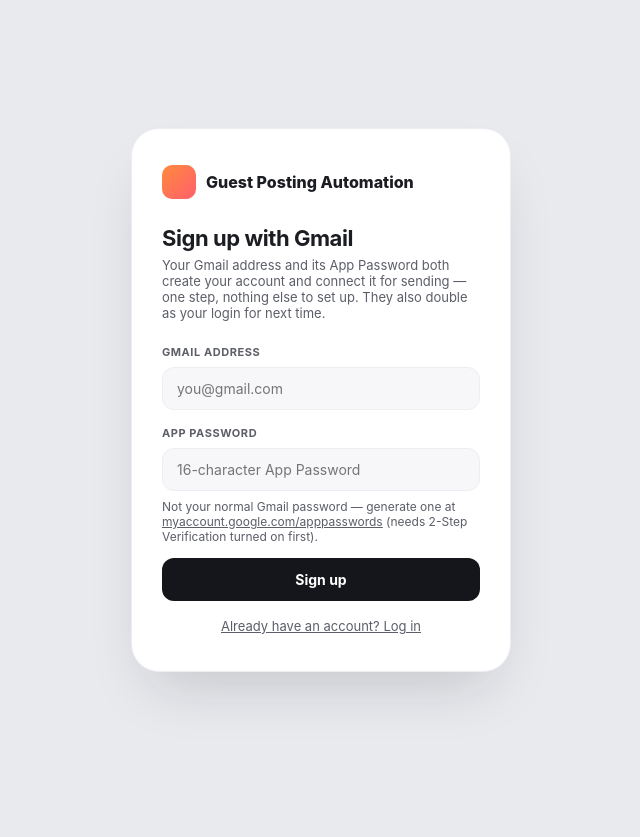
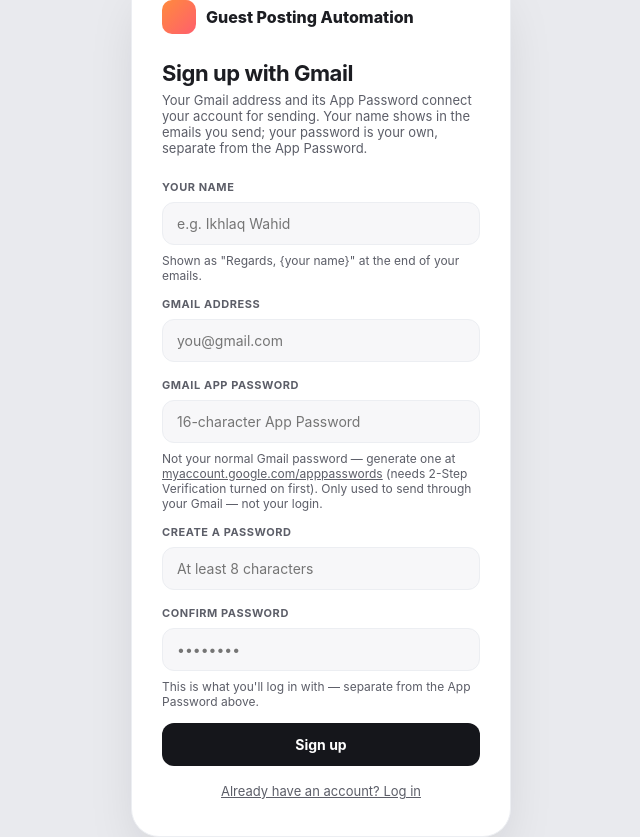
Before and after one commit to engr-ikhlaq/SEBT-OFFPAGE-AUTOMATION, a Flask app: page /signup in a window 1280 px wide. Shown: the whole page, without its empty margins (319-959 px from the left). Before the commit the page ends 698 px from the top, so only its background shows below. Run offline with Flask 3, Linux system fonts and the light colour scheme; parts of the project's set-up code (start-up, migrations or seed data) failed here and were passed over; some libraries are stand-ins or nearby versions.

Commit message:
Collect a real name at signup, and decouple login password from App Password
Two separate problems with self-signup:
- _display_name_for() had nothing to build a "Regards, <name>" signature
  from but the username, which for a self-signed-up account IS the Gmail
  address - so outreach emails signed off with a mangled version of the
  sender's own email instead of a real name.
- The App Password doubled as the login password, so there was exactly
  one secret covering two very different purposes (SMTP access vs.
  logging into this app) - changing either meant touching both.

signup() now asks for: your name (full_name, used anywhere this app
shows who you are), the Gmail + App Password pair (sending identity
only, unchanged otherwise), and a separately-chosen login password
entered twice with an EqualTo check so a typo can't silently lock
someone out of their own new account. reset_password() is simplified to
match - login password only, for every account the same way, since it
no longer has any relationship to the App Password; changing a stale App
Password now only ever happens via /connect/gmail-manual.

Added /account/name so an existing account (including ones created
before this field existed) can set or fix their name at any time, from
a new field on the Manage Access page.

Co-Authored-By: Claude Sonnet 5 <noreply@anthropic.com>

```diff
--- a/app.py
+++ b/app.py
@@ -180,9 +180,17 @@ def _verify_gmail_app_password(email: str, app_password: str) -> None:
 
 
 def _display_name_for(username: str) -> str:
-    """'ikhlaq-wahid' -> 'Ikhlaq Wahid' — used as the From name for a
-    connected account, so each user signs as themselves rather than a
-    shared static name."""
+    """The user's own chosen name (set at signup, or later via /account/name)
+    if they have one, else a best-effort guess from their username -
+    'ikhlaq-wahid' -> 'Ikhlaq Wahid'. Used as the From name for a connected
+    account and in "Regards, <name>" at the end of outreach emails, so each
+    user signs as themselves. The fallback guess is what you'd want for an
+    owner-style username, but for a self-signed-up account the username IS
+    the Gmail address - without a stored full_name, that fallback just
+    title-cases the raw email instead of showing a real name."""
+    user = db.get_user_by_username(username)
+    if user and user.get("full_name"):
+        return user["full_name"]
     return username.replace("-", " ").replace("_", " ").title() or username
 
 
@@ -365,8 +373,18 @@ class ResetPasswordForm(FlaskForm):
     )
 
 
-class ResetGmailAppPasswordForm(FlaskForm):
-    app_password = PasswordField("New App Password", validators=[DataRequired()])
+class SignupForm(FlaskForm):
+    full_name = StringField("Your name", validators=[DataRequired()])
+    email = StringField("Gmail address", validators=[DataRequired()])
+    app_password = PasswordField("Gmail App Password", validators=[DataRequired()])
+    password = PasswordField("Create a password", validators=[DataRequired(), Length(min=8)])
+    confirm_password = PasswordField(
+        "Confirm password", validators=[DataRequired(), EqualTo("password", message="Passwords must match.")]
+    )
+
+
+class UpdateNameForm(FlaskForm):
+    full_name = StringField("Your name", validators=[DataRequired()])
 
 
 class CampaignForm(FlaskForm):
@@ -413,16 +431,21 @@ def signup():
     """Self-service account creation: a Gmail address + its App Password
     is both verified (live SMTP login) and immediately connected as the
     account's sending identity - one step instead of create-account-then-
-    separately-onboard. That same App Password also becomes this user's
-    login password (see login()'s check_password_hash), so there's exactly
-    one secret to keep track of, not two."""
+    separately-onboard. The App Password is only ever used for that Gmail
+    connection - login uses a password the person chooses here themselves
+    (entered twice, see SignupForm's EqualTo check), kept entirely separate
+    so changing one never affects the other. full_name is what shows as
+    the From name and in "Regards, <name>" on outreach emails - without
+    it, _display_name_for() had nothing to work with but the username,
+    which for this signup path IS the Gmail address."""
     if require_login():
         return redirect(url_for("index"))
 
-    form = ManualGmailForm()
+    form = SignupForm()
     if form.validate_on_submit():
         email = form.email.data.strip().lower()
         app_password = form.app_password.data
+        full_name = form.full_name.data.strip()
 
         connected_username = db.find_username_by_connected_email(email)
         if connected_username:
@@ -439,15 +462,35 @@ def signup():
             flash(f"Could not verify that Gmail address and App Password: {e}")
             return render_template("signup.html", form=form)
 
-        user_id = db.create_user(email, generate_password_hash(app_password), role="member", created_by="self-signup")
+        user_id = db.create_user(
+            email, generate_password_hash(form.password.data),
+            role="member", created_by="self-signup", full_name=full_name,
+        )
         db.save_manual_email_account(email, email, app_password)
         session["user_id"] = user_id
         session["username"] = email
         session["role"] = "member"
-        flash(f"Welcome! {email} is connected and ready to go.")
+        flash(f"Welcome, {full_name}! {email} is connected and ready to go.")
         return redirect(url_for("index"))
 
     return render_template("signup.html", form=form)
+
+
+@app.route("/account/name", methods=["POST"])
+def update_name():
+    """Lets anyone already logged in set or change the name shown as the
+    From name and in "Regards, <name>" on their outreach emails (see
+    _display_name_for) - reachable any time, not just at signup, so an
+    account created before this field existed (or a typo) isn't stuck."""
+    if not require_login():
+        return redirect(url_for("login"))
+    form = UpdateNameForm()
+    if form.validate_on_submit():
+        db.update_full_name(session["username"], form.full_name.data.strip())
+        flash("Name updated.")
+    else:
+        flash("Enter a name.")
+    return redirect(url_for("users"))
 
 
 @app.route("/forgot-password", methods=["GET", "POST"])
@@ -474,40 +517,24 @@ def forgot_password():
 
 @app.route("/reset-password/<token>", methods=["GET", "POST"])
 def reset_password(token):
+    """Login password only - the App Password that connects someone's
+    Gmail is a completely separate secret now (see signup()), so forgetting
+    your login doesn't touch it, and this form is the same for everyone
+    regardless of how they connected. To change a stale/revoked App
+    Password, reconnect Gmail from Compose instead (/connect/gmail-manual)."""
     token_row = db.get_valid_password_reset_token(token)
     if not token_row:
         flash("That reset link is invalid or has expired — request a new one.")
         return redirect(url_for("forgot_password"))
 
     username = token_row["username"]
-    manual_account = db.get_manual_email_account(username)
-
-    # A self-signed-up account's password IS its Gmail App Password (see
-    # signup()) - resetting it to an arbitrary string would silently break
-    # sending, so this path asks for a NEW App Password instead, verifies
-    # it the same way signup does, and updates both records together.
-    if manual_account:
-        form = ResetGmailAppPasswordForm()
-        if form.validate_on_submit():
-            try:
-                _verify_gmail_app_password(manual_account["email"], form.app_password.data)
-            except Exception as e:
-                flash(f"Could not verify that App Password: {e}")
-                return render_template("reset_password.html", form=form, email=manual_account["email"])
-            db.update_user_password(username, generate_password_hash(form.app_password.data))
-            db.save_manual_email_account(username, manual_account["email"], form.app_password.data)
-            db.mark_password_reset_token_used(token)
-            flash("App Password updated — log in with it.")
-            return redirect(url_for("login"))
-        return render_template("reset_password.html", form=form, email=manual_account["email"])
-
     form = ResetPasswordForm()
     if form.validate_on_submit():
         db.update_user_password(username, generate_password_hash(form.password.data))
         db.mark_password_reset_token_used(token)
         flash("Password updated — log in with your new password.")
         return redirect(url_for("login"))
-    return render_template("reset_password.html", form=form, email=None)
+    return render_template("reset_password.html", form=form)
 
 
 @app.route("/onboarding", methods=["GET", "POST"])
@@ -540,7 +567,7 @@ def onboarding():
 # hits (forgot/reset password, unsubscribe, tracking pixels/links).
 _ONBOARDING_EXEMPT_ENDPOINTS = {
     "login", "signup", "logout", "onboarding", "forgot_password", "reset_password",
-    "users", "delete_user", "leave_access",
+    "users", "delete_user", "leave_access", "update_name",
     "connect_google", "connect_google_callback", "connect_google_disconnect",
     "connect_gmail_manual", "connect_gmail_manual_disconnect",
     "unsubscribe", "static", None,
@@ -590,10 +617,13 @@ def users():
     if not require_login():
         return redirect(url_for("login"))
 
+    me = db.get_user_by_username(session["username"])
+    name_form = UpdateNameForm(full_name=(me or {}).get("full_name") or "")
     return render_template(
         "users.html",
         users=db.list_users() if require_owner() else None,
         current_user_id=session["user_id"], is_owner=require_owner(),
+        name_form=name_form,
     )
 
 
--- a/templates/signup.html
+++ b/templates/signup.html
@@ -12,8 +12,8 @@
     <div class="brand"><div class="logo"></div> Guest Posting Automation</div>
     <h1>Sign up with Gmail</h1>
     <p class="sub">
-      Your Gmail address and its App Password both create your account and connect it for
-      sending — one step, nothing else to set up. They also double as your login for next time.
+      Your Gmail address and its App Password connect your account for sending.
+      Your name shows in the emails you send; your password is your own, separate from the App Password.
     </p>
 
     {% with messages = get_flashed_messages() %}
@@ -24,12 +24,20 @@
 
     <form method="POST">
       {{ form.csrf_token }}
+      <label class="field-label" for="{{ form.full_name.id }}">Your name</label>
+      {{ form.full_name(id=form.full_name.id, placeholder="e.g. Ikhlaq Wahid") }}
+      {% if form.full_name.errors %}
+        <div class="field-errors">{{ form.full_name.errors[0] }}</div>
+      {% endif %}
+      <div class="hint" style="margin:-8px 0 14px;">Shown as "Regards, {your name}" at the end of your emails.</div>
+
       <label class="field-label" for="{{ form.email.id }}">Gmail address</label>
       {{ form.email(id=form.email.id, placeholder="you@gmail.com") }}
       {% if form.email.errors %}
         <div class="field-errors">{{ form.email.errors[0] }}</div>
       {% endif %}
-      <label class="field-label" for="{{ form.app_password.id }}">App Password</label>
+
+      <label class="field-label" for="{{ form.app_password.id }}">Gmail App Password</label>
       {{ form.app_password(id=form.app_password.id, placeholder="16-character App Password") }}
       {% if form.app_password.errors %}
         <div class="field-errors">{{ form.app_password.errors[0] }}</div>
@@ -37,8 +45,21 @@
       <div class="hint" style="margin:-8px 0 14px;">
         Not your normal Gmail password — generate one at
         <a href="https://myaccount.google.com/apppasswords" target="_blank" rel="noopener">myaccount.google.com/apppasswords</a>
-        (needs 2-Step Verification turned on first).
+        (needs 2-Step Verification turned on first). Only used to send through your Gmail — not your login.
       </div>
+
+      <label class="field-label" for="{{ form.password.id }}">Create a password</label>
+      {{ form.password(id=form.password.id, placeholder="At least 8 characters") }}
+      {% if form.password.errors %}
+        <div class="field-errors">{{ form.password.errors[0] }}</div>
+      {% endif %}
+      <label class="field-label" for="{{ form.confirm_password.id }}">Confirm password</label>
+      {{ form.confirm_password(id=form.confirm_password.id, placeholder="••••••••") }}
+      {% if form.confirm_password.errors %}
+        <div class="field-errors">{{ form.confirm_password.errors[0] }}</div>
+      {% endif %}
+      <div class="hint" style="margin:-8px 0 14px;">This is what you'll log in with — separate from the App Password above.</div>
+
       <button type="submit" class="btn-primary">Sign up</button>
     </form>
     <div style="text-align:center; margin-top:14px;">
```
Also changed, not shown: db.py (+16 -4 lines), offpage_tests/test_forgot_password_route.py (+17 -15 lines), offpage_tests/test_signup_route.py (+46 -21 lines), templates/reset_password.html (+0 -17 lines), templates/users.html (+16 -2 lines).
